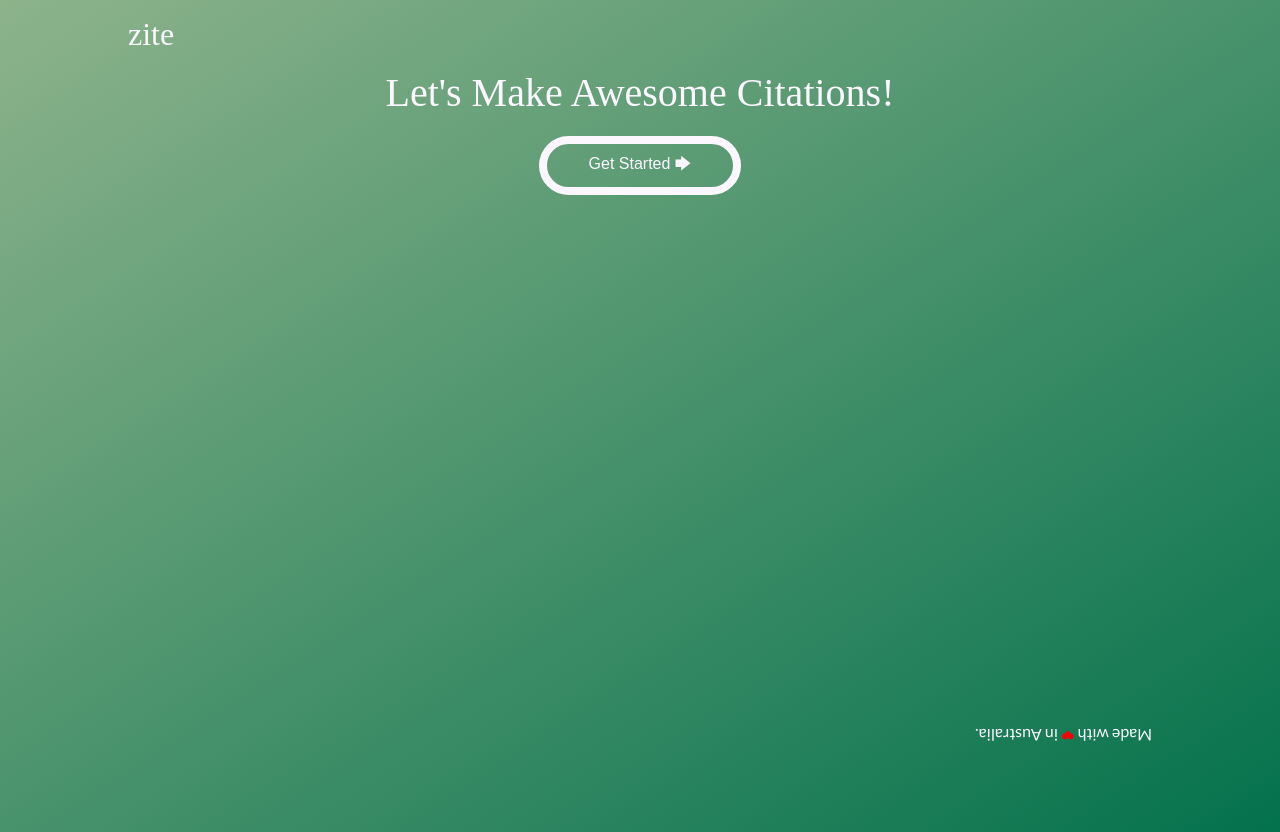
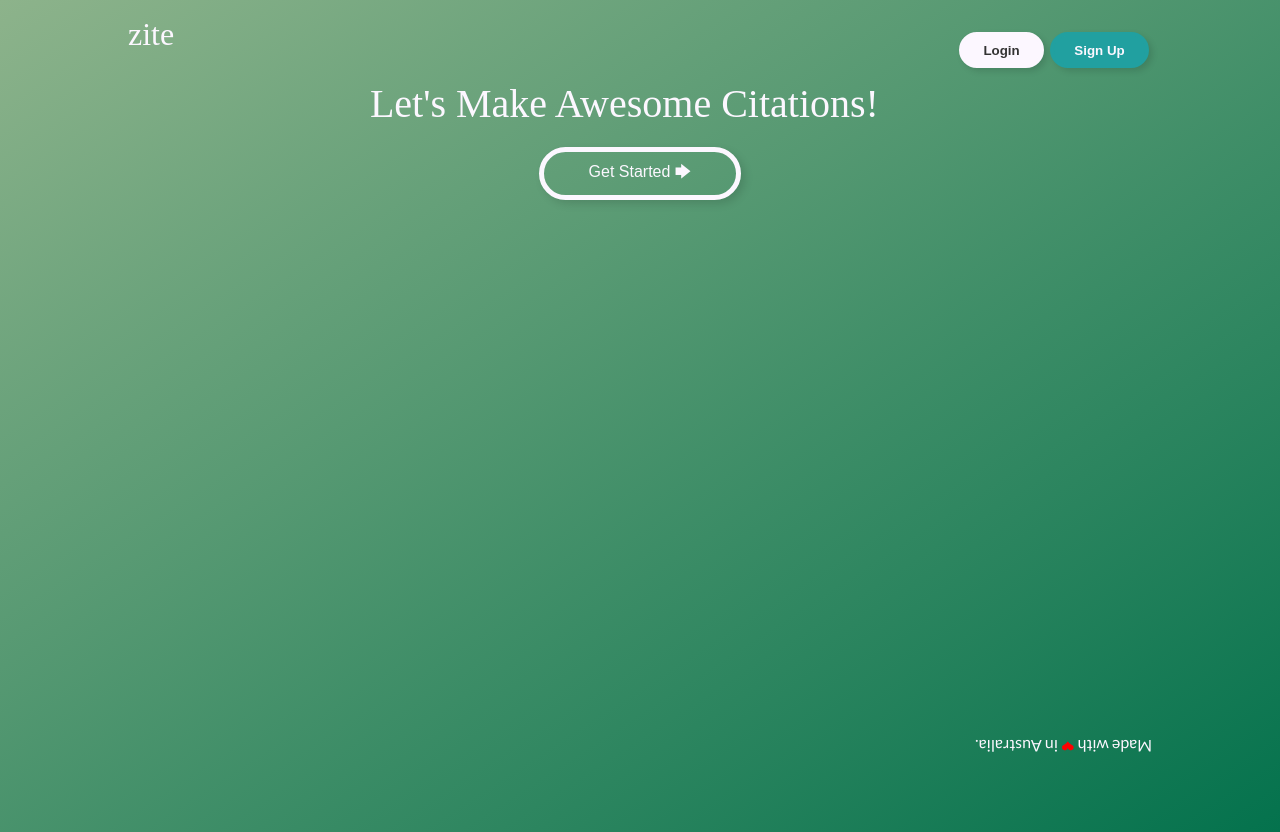
Before and after one commit to zitation/zite, a Vue app: page / in a window 1280 px wide. Built offline with nearby package versions, Linux system fonts and the light colour scheme; a web font is replaced by a local one.

Commit message:
add sign in and login buttons

```diff
--- a/src/components/Button.vue
+++ b/src/components/Button.vue
@@ -1,5 +1,5 @@
 <template>
-  <button class='button-component' v-bind:class='{inverted, small, dangerous}'>
+  <button class='button-component' v-bind:class='{inverted, small, dangerous, attractive}'>
     <slot></slot>
   </button>
 </template>
@@ -9,7 +9,8 @@ export default {
   props: {
     inverted: Boolean,
     small: Boolean,
-    dangerous: Boolean
+    dangerous: Boolean,
+    attractive: Boolean
   }
 }
 </script>
@@ -19,10 +20,11 @@ export default {
   text-align: center;
   color: #fcf7ff;
   background-color: rgba(0, 0, 0, 0);
-  border: 0.5em solid #fcf7ff;
+  border: 0.35em solid #fcf7ff;
   margin: 0 0.25em 1em;
   padding: 0.5em 1.5em;
   border-radius: 2em;
+  box-shadow: 0.25em 0.25em 0.5em rgba(0, 0, 0, 0.125);
   /* remove default arrow on dorpdown select */
   -webkit-appearance: none;
   -moz-appearance: none;
@@ -30,7 +32,8 @@ export default {
 }
 
 .button-component.inverted {
-  border-color: #04724d;
+  font-weight: bold;
+  border-color: #fcf7ff;
   background: #fcf7ff;
   color: #333;
 }
@@ -42,6 +45,12 @@ export default {
   font-weight: bold;
 }
 
+.button-component.attractive {
+  border-color: #21a0a0;
+  background-color: #21a0a0;
+  font-weight: bold;
+}
+
 .button-component.dangerous {
   border-color: #ff3366;
 }
--- a/src/layouts/Main.vue
+++ b/src/layouts/Main.vue
@@ -1,7 +1,13 @@
 <template>
   <div id="app">
     <header>
-      <a href="/#/"><h1>zite</h1></a>
+      <a href="/#/"><h1 id="title">zite</h1></a>
+      <nav>
+        <ul>
+          <li><Button inverted>Login</Button></li>
+          <li><Button attractive>Sign Up</Button></li>
+        </ul>
+      </nav>
     </header>
     <link rel="stylesheet" type="text/css" href="https://fonts.googleapis.com/css?family=Allan|Lato">
     <div id="page_content">
@@ -14,21 +20,38 @@
 </template>
 
 <script>
+import Button from '@/components/Button'
 
+export default {
+  components: {
+    Button
+  }
+}
 </script>
 
 <style>
   header {
     padding: 0;
     margin: 0 0 1em;
+    min-height: 3em;
   }
 
-  header h1 {
+  header #title {
+    float: left;
     font-size: 2em;
     padding: 0;
     margin: 0;
     color: #fcf7ff;
     text-align: left;
+    display: inline;
+  }
+
+  header nav ul {
+    float: right;
+    list-style: none;
+  }
+
+  header nav ul li {
     display: inline;
   }
 
--- a/src/pages/Add.vue
+++ b/src/pages/Add.vue
@@ -125,7 +125,7 @@ export default {
   padding: 0.5em;
   margin-top: 0.5em;
   background: rgba(0, 0, 0, 0);
-  border: 0.5em solid #fcf7ff;
+  border: 0.35em solid #fcf7ff;
   width: 33%;
 }
 
```
